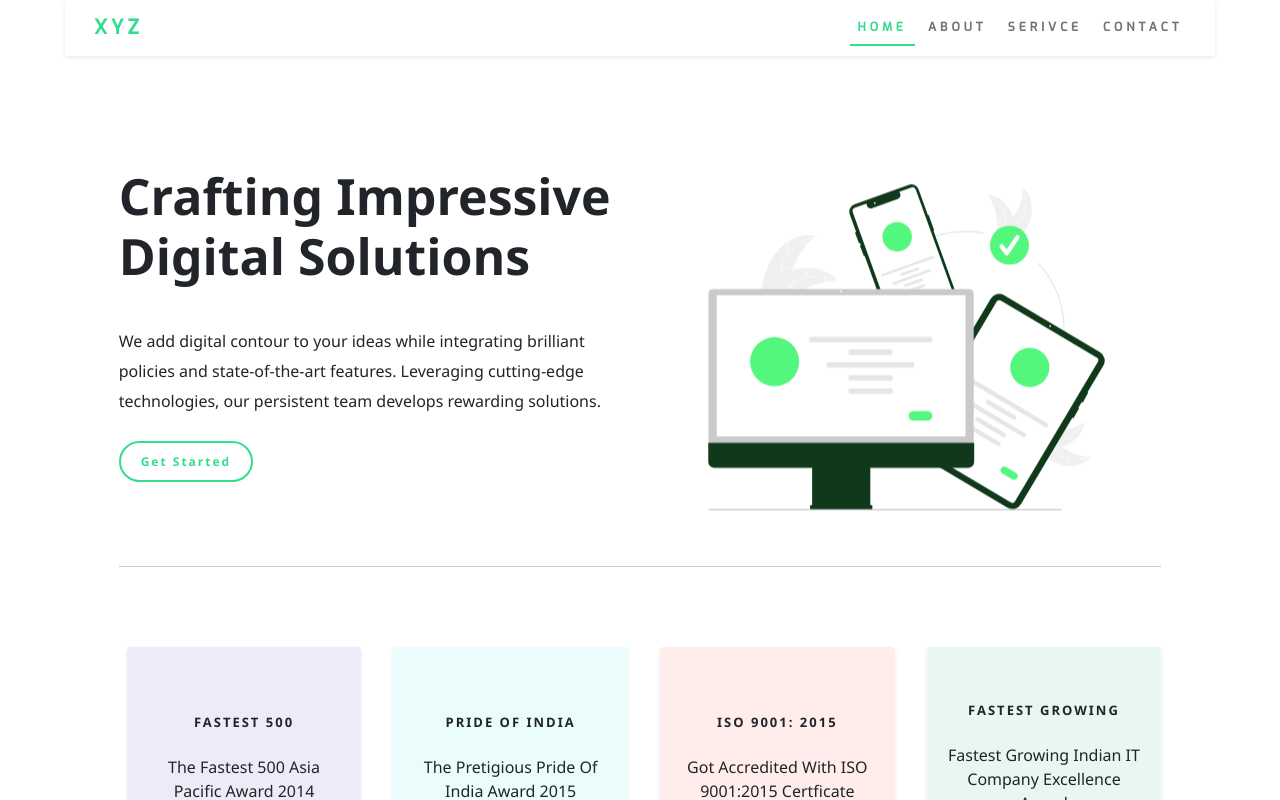
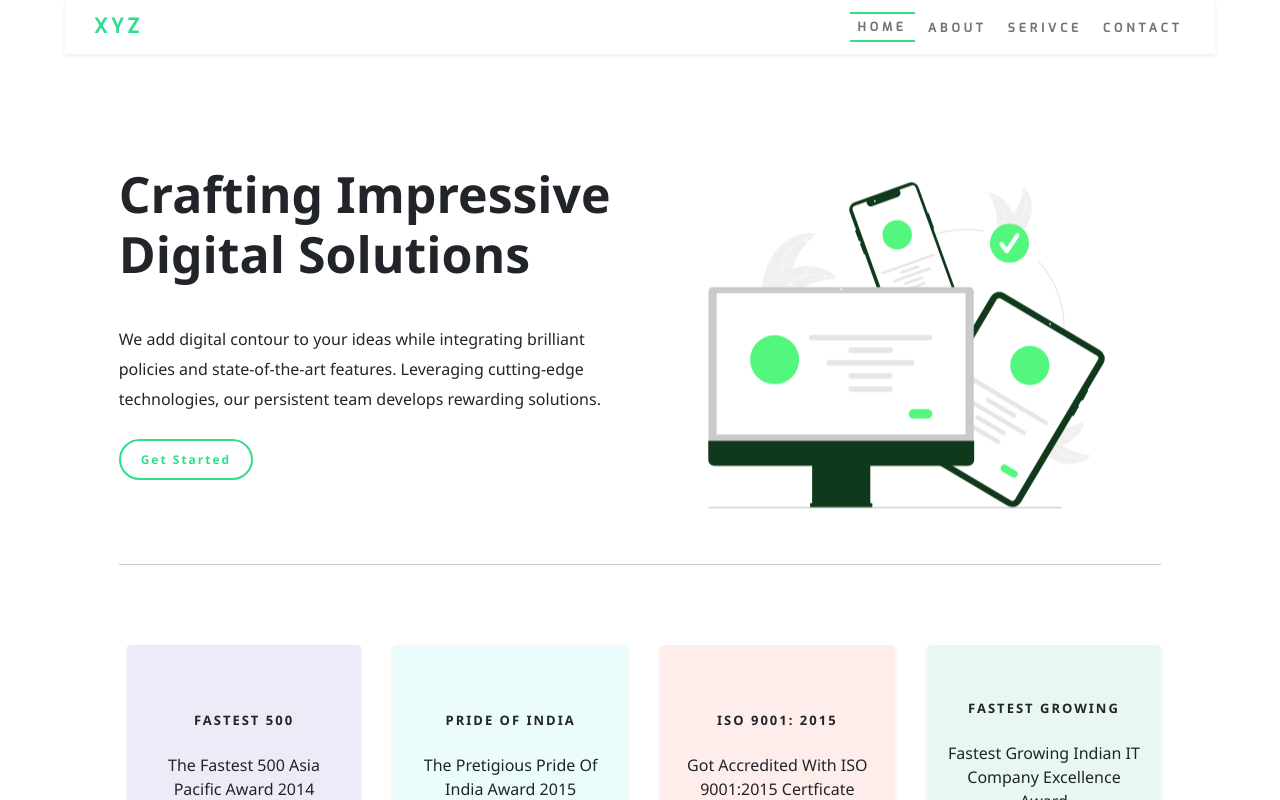
Before and after one commit to samratb601/React-Website, a React (Create React App) app: page / in a window 1280 px wide. Shown: the top 800 px of the page. Built offline with nearby package versions, Linux system fonts and the light colour scheme.

Commit message:
navbar changes

```diff
--- a/src/App.scss
+++ b/src/App.scss
@@ -66,21 +66,26 @@ h1{
 }
 .navbar a {
     font-weight: 700;
+    padding: 4px 0;
     letter-spacing: 4px;
     font-size: 12px;
     margin-left: 5px;
     text-transform: uppercase;
     font-family: 'Exo', sans-serif;
+    transition: 0.5s ease-in-out;
 }
 
 .navbar a:hover {
-    /* color: #aebeb7!important; */
+
     color: #10391b!important;
+
 }
 
 .active_link {
-    border-bottom: 2px solid rgb(50, 221, 141);
-    color: rgb(50, 221, 141)!important;
+    border-top: 2px solid rgb(50, 221, 141)!important ;
+    border-bottom: 2px solid rgb(50, 221, 141)!important ;
+
+    // color: white!important;
 }
 
 .navbar-brand {
--- a/src/components/Navbar.jsx
+++ b/src/components/Navbar.jsx
@@ -14,18 +14,18 @@ const Navbar = () => {
                         <MenuOpenOutlinedIcon/>
                     </button>
                     <div className="collapse navbar-collapse" id="navbarSupportedContent">
-                        <ul className="navbar-nav ms-auto mb-2 mb-lg-0">
-                        <li className="nav-item">
-                            <NavLink exact activeClassName="active_link"  className="nav-link d-inline-block  "  to="/">Home</NavLink>
+                        <ul className="navbar-nav ms-auto mb-2 mb-lg-0 d-flex align-items-center">
+                                <li className="nav-item">
+                            <NavLink exact activeClassName="active_link"  className="nav-link d-inline-block mb-2 mb-md-0 mb-lg-0 "  to="/">Home</NavLink>
                                 </li>
                                 <li className="nav-item">
-                            <NavLink  activeClassName="active_link" className="nav-link d-inline-block  "  to="/about">About</NavLink>
+                            <NavLink  activeClassName="active_link" className="nav-link d-inline-block mb-2 mb-md-0 mb-lg-0 "  to="/about">About</NavLink>
                                 </li>
                                 <li className="nav-item">
-                            <NavLink  activeClassName="active_link" className="nav-link d-inline-block  "  to="/service">Serivce</NavLink>
+                            <NavLink  activeClassName="active_link" className="nav-link d-inline-block mb-2 mb-md-0 mb-lg-0 "  to="/service">Serivce</NavLink>
                                 </li>
                                 <li className="nav-item">
-                            <NavLink  activeClassName="active_link" className="nav-link d-inline-block  "  to="/contact">Contact</NavLink>
+                            <NavLink  activeClassName="active_link" className="nav-link d-inline-block mb-2 mb-md-0 mb-lg-0 "  to="/contact">Contact</NavLink>
                                 </li>
                         </ul>
                     </div>
```
